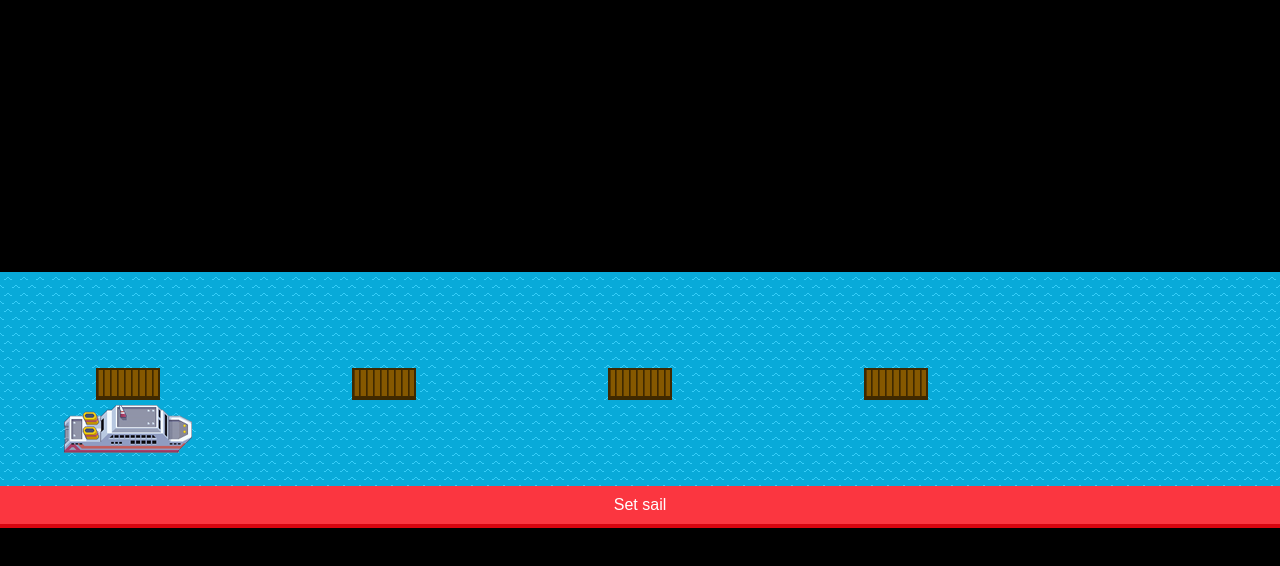
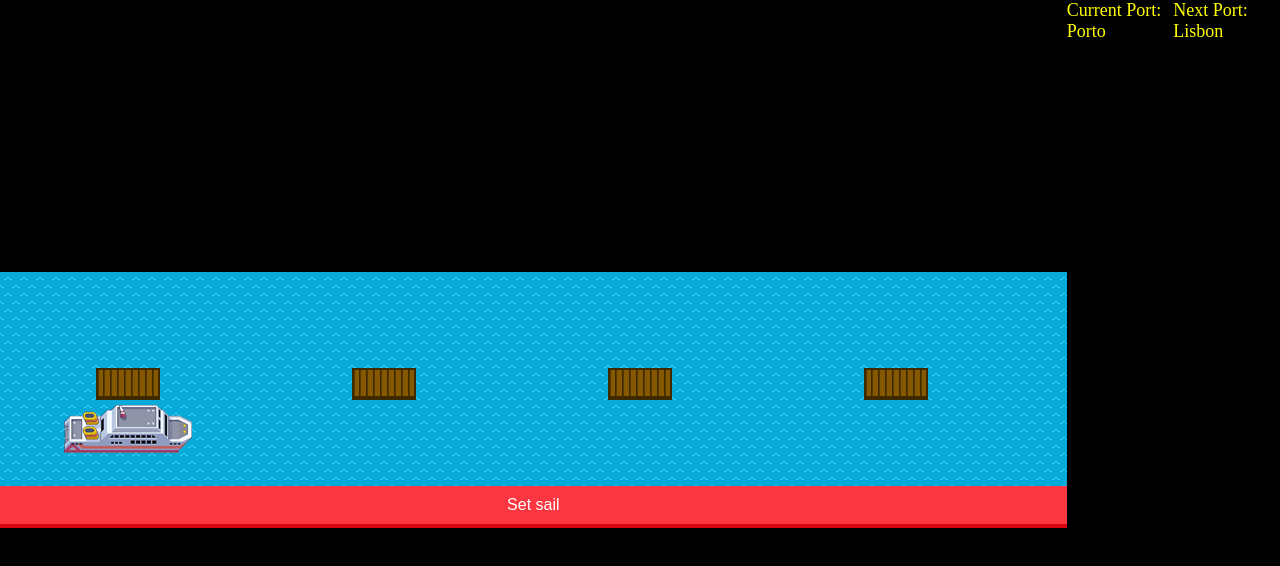
Before and after one commit to BenMasonG/cruise-ships-gui, a website: page index.html in a window 1280 px wide. Drawn offline with Linux system fonts and the light colour scheme; a web font is replaced by a local one.

Commit message:
Heads up display added which shows the current port and the next port. It updates when the ship docks.

```diff
--- a/css/style.css
+++ b/css/style.css
@@ -71,3 +71,17 @@ body {
     background-color: white;
     text-align: center;
   }
+
+  #currentport {
+      color: yellow;
+      align-self: flex-start;
+      flex-basis: 10%;
+      font-size: large;
+  }
+
+  #nextport {
+    color: yellow;
+    align-self: flex-start;
+    flex-basis: 10%;
+    font-size: large;
+}
--- a/src/controller.js
+++ b/src/controller.js
@@ -45,6 +45,8 @@ function Controller (ship) {
     const shipElement = document.querySelector('#ship');
     shipElement.style.top = `${portsElement.offsetTop + 32}px`;
     shipElement.style.left = `${portsElement.offsetLeft - 32}px`;
+
+    this.headsUpDisplay();
   }
 
   Controller.prototype.setSail = function setSail () {
@@ -70,6 +72,7 @@ function Controller (ship) {
               ship.setSail();
               ship.dock();
               this.renderMessage(`We have arrived at ${ship.currentPort.name}`);
+              this.updateHeadsUpDisplay();
               clearInterval(sailInterval);
           }
 
@@ -90,6 +93,33 @@ function Controller (ship) {
       }, 2000);
   };
 
+  Controller.prototype.headsUpDisplay = function headsUpDisplay () {
+    const currentPort = document.createElement('div');
+    currentPort.id = 'currentport';
+    currentPort.innerText = `Current Port: ${ship.currentPort.name}`;
+
+    const flexContainer = document.querySelector('.flex-container');
+    flexContainer.appendChild(currentPort);
+
+    const nextPort = document.createElement('div');
+    nextPort.id = 'nextport';
+    nextPort.innerText = `Next Port: ${ship.itinerary.ports[this.ship.portsVisited + 1].name}`
+
+    flexContainer.appendChild(nextPort);
+};
+
+Controller.prototype.updateHeadsUpDisplay = function updateHeadsUpDisplay () {
+    const currentPort = document.querySelector('#currentport');
+    currentPort.innerText = `Current Port: ${ship.currentPort.name}`;
+
+    const nextPort = document.querySelector('#nextport');
+    if ( this.ship.portsVisited +1 < this.ship.itinerary.ports.length) {
+    nextPort.innerText = `Next Port: ${ship.itinerary.ports[this.ship.portsVisited + 1].name}`
+    } else {
+        nextPort.innerText = 'Next Port: There are no more ports on the itinerary'
+    }
+};
+
   if (typeof module !== 'undefined' && module.exports) {
     module.exports = Controller;
  } else {
```
